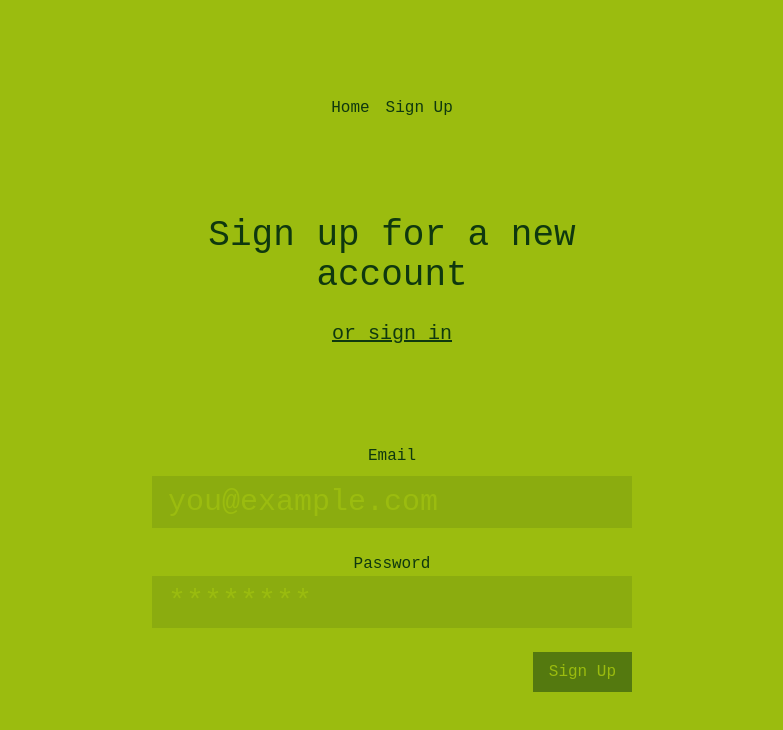
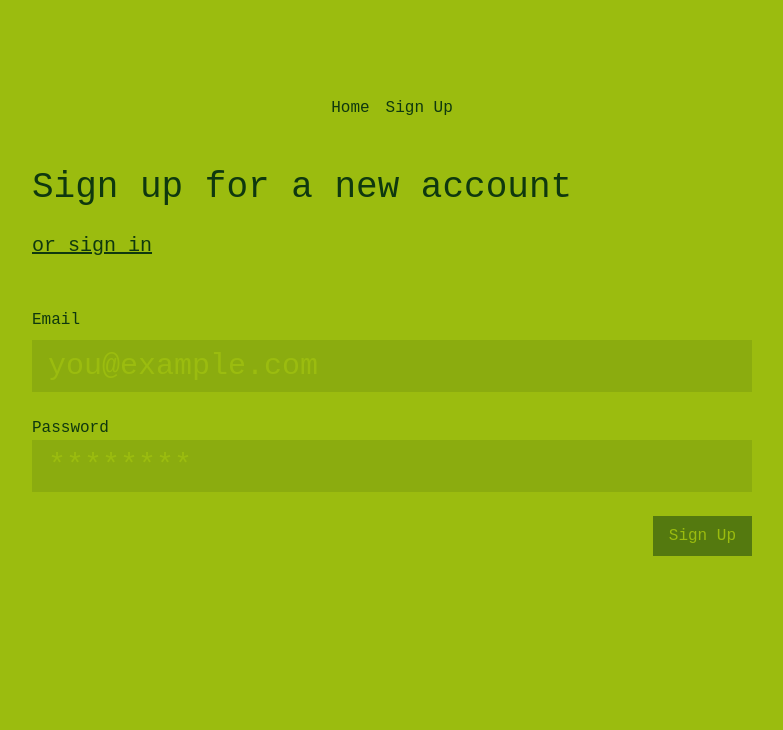
Before and after one commit to al5ina5/retrosync, a Next.js app in the folder dashboard/: page /auth in a window 1280 px wide. Shown: the top 730 px of the page, without its empty margins (248-1031 px from the left). Built offline with nearby package versions, Linux system fonts and the light colour scheme; a web font is replaced by a local one.

Commit message:
fixed auth layout

```diff
--- a/dashboard/src/app/auth/page.tsx
+++ b/dashboard/src/app/auth/page.tsx
@@ -4,6 +4,7 @@ import { useRouter } from "next/navigation";
 import { useAuthContext } from "@/contexts/AuthContext";
 import { AuthForm } from "@/components/auth";
 import { useState } from "react";
+import Layout from "@/components/ui/Layout";
 
 export default function AuthPage() {
   const router = useRouter();
@@ -21,7 +22,7 @@ export default function AuthPage() {
   const isLoginMode = mode === "login";
 
   return (
-    <div className="max-w-xl mx-auto p-12 pt-24 space-y-24 text-center">
+    <Layout>
       {isLoginMode ? (
         <div className="space-y-6">
           <h1 className="text-4xl">Sign in to your account</h1>
@@ -34,6 +35,6 @@ export default function AuthPage() {
         </div>
       )}
       <AuthForm mode={mode} setMode={setMode} />
-    </div >
+    </Layout>
   );
 }
```
